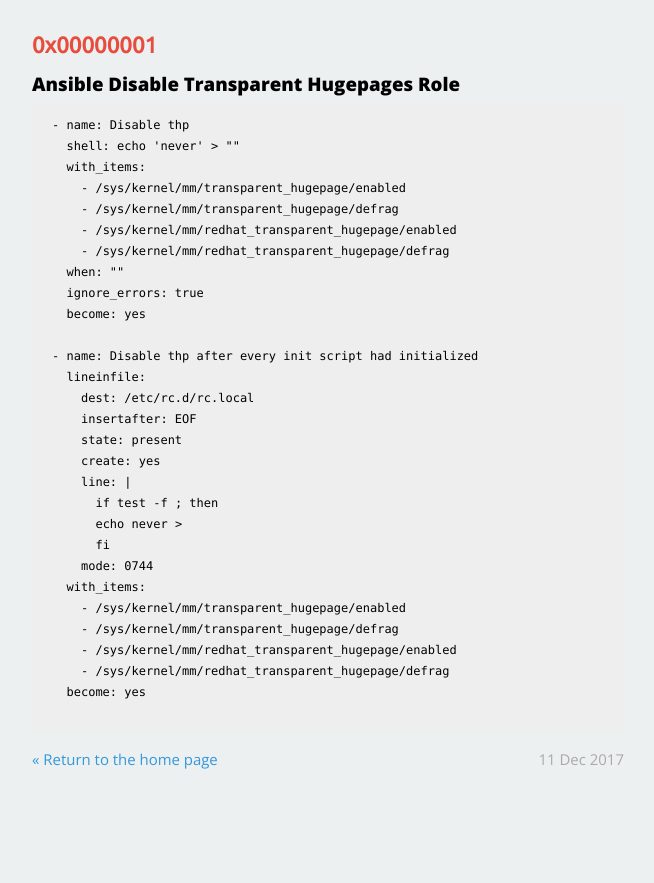
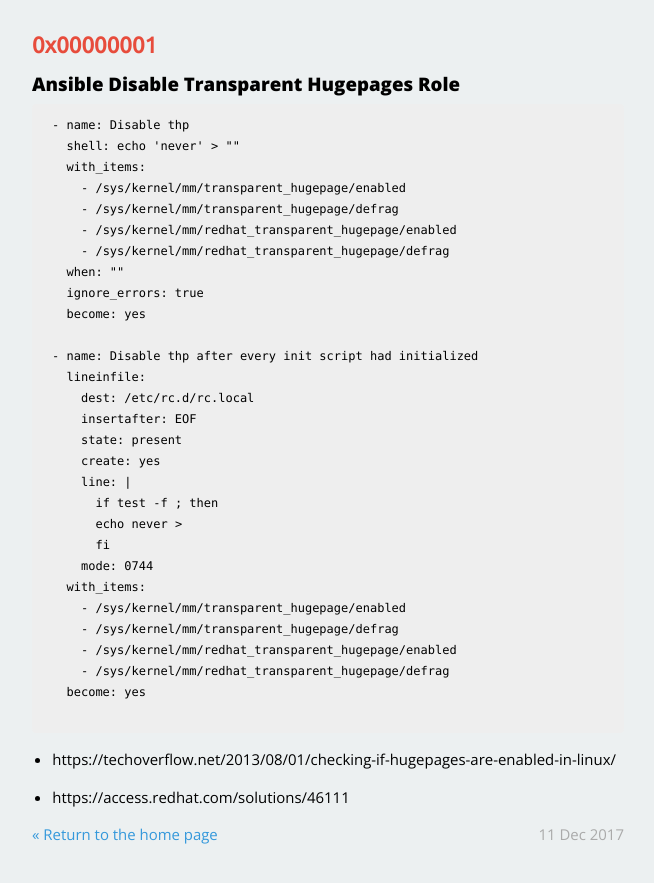
Before and after one commit to nasgoncalves/nasgoncalves.github.io, a Jekyll site: the page built from _posts/2017-12-11-ansible-disable-transparent-hugepages-role.markdown, in a window 1280 px wide. Shown: the top 883 px of the page, without its empty margins (312-966 px from the left). Built offline with Jekyll 4.4.1, drawn with Linux system fonts in a browser that asks for light colours; Markdown is read by kramdown in place of the engine named in the settings; part of the change alters nothing that is shown.

Commit message:
Post 2 refs

````diff
--- a/_posts/2017-12-11-ansible-disable-transparent-hugepages-role.markdown
+++ b/_posts/2017-12-11-ansible-disable-transparent-hugepages-role.markdown
@@ -35,3 +35,7 @@ date: 2017-12-11 00:00:01
   become: yes
 
 ```
+
+- https://techoverflow.net/2013/08/01/checking-if-hugepages-are-enabled-in-linux/
+
+- https://access.redhat.com/solutions/46111
````
